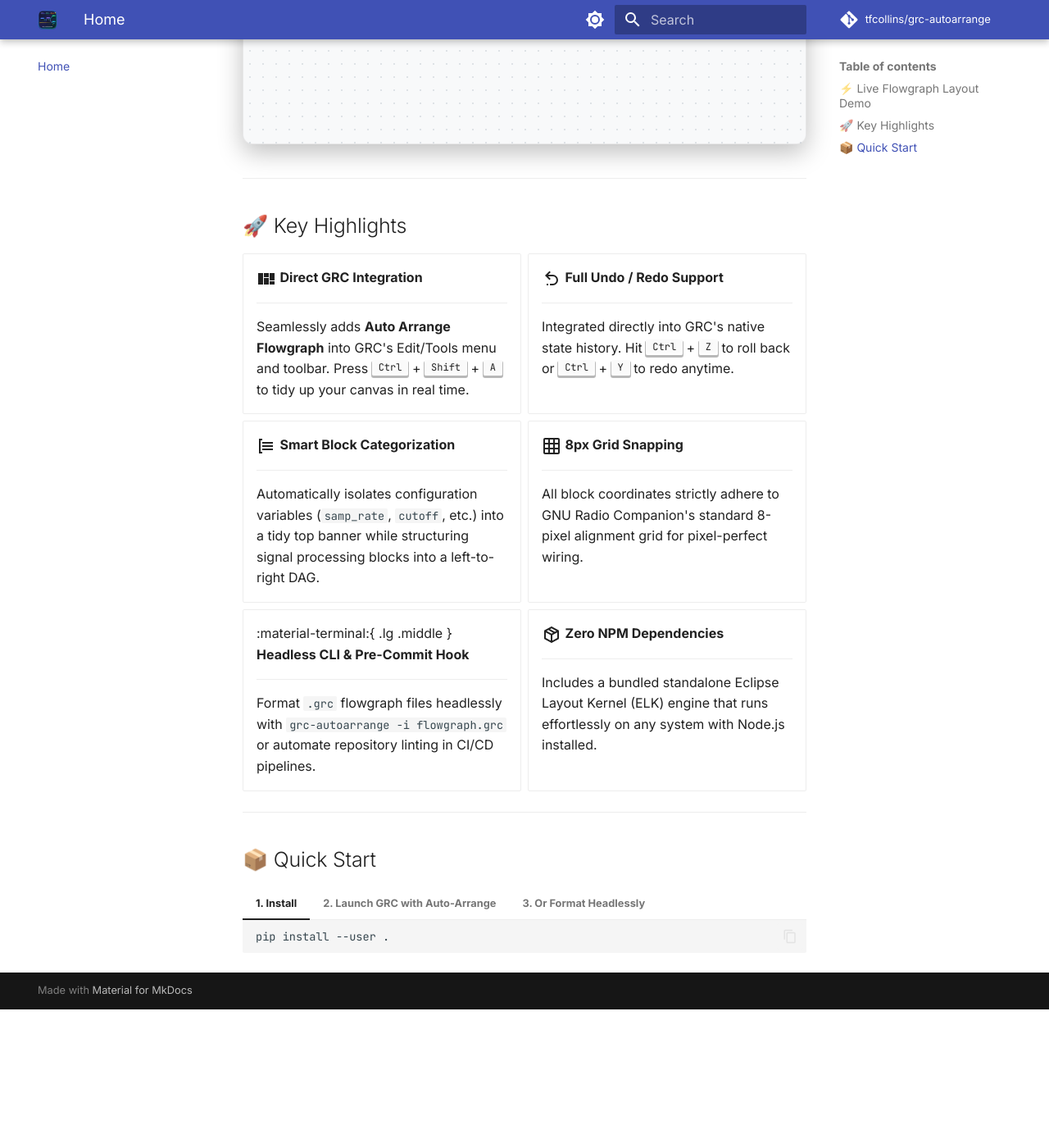
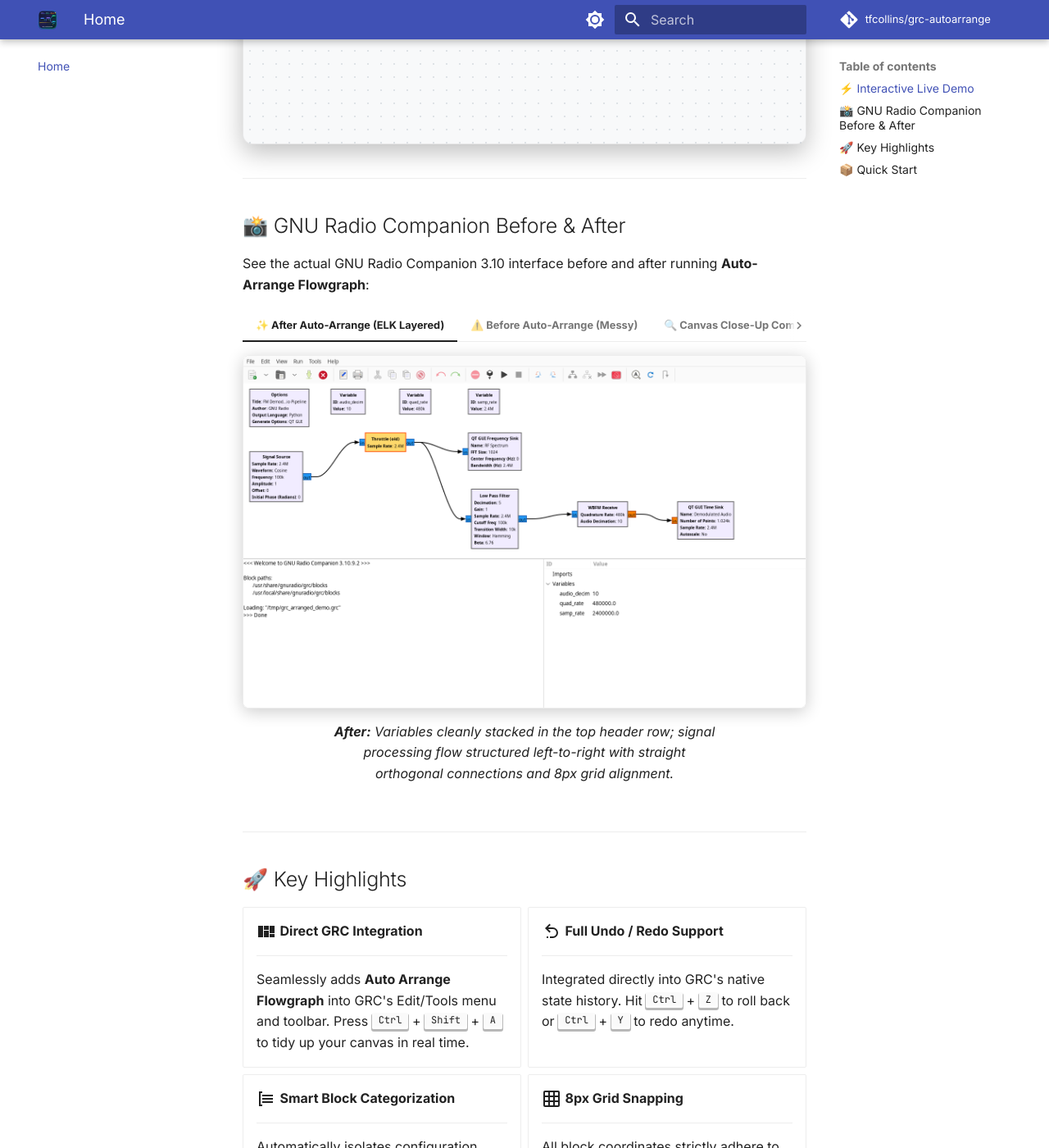
Before and after one commit to tfcollins/grc-autoarrange, an MkDocs documentation site: the page built from docs/index.md, in a window 1280 px wide and 1400 px high, scrolled down 1109 px. Shown: the whole window at 82% size. Built offline with MkDocs 1.6.1 and Material for MkDocs 9.7.7, drawn with Linux system fonts in a browser that asks for light colours; comment, search, counter and statistics services are not loaded; before the commit the page ends 2340 px from its top, so only the background shows below that; some of the changed text lies outside the part shown.

Commit message:
Add before and after GNU Radio Companion screenshots to README and documentation

```diff
--- a/docs/index.md
+++ b/docs/index.md
@@ -10,7 +10,7 @@
 
 ---
 
-## ⚡ Live Flowgraph Layout Demo
+## ⚡ Interactive Live Demo
 
 Watch messy, tangled flowgraphs automatically arrange into an optimal layered DAG with zero cable crossings:
 
@@ -30,6 +30,33 @@
     <!-- Interactive SVG rendered by flowgraph_anim.js -->
   </div>
 </div>
+
+---
+
+## 📸 GNU Radio Companion Before & After
+
+See the actual GNU Radio Companion 3.10 interface before and after running **Auto-Arrange Flowgraph**:
+
+=== "✨ After Auto-Arrange (ELK Layered)"
+
+    <figure markdown>
+      ![GNU Radio Companion After Auto-Arrange](assets/grc_window_after.png){ width="100%" style="border-radius: 8px; border: 1px solid var(--md-default-fg-color--lightest); box-shadow: 0 4px 20px rgba(0,0,0,0.2);" }
+      <figcaption><strong>After:</strong> Variables cleanly stacked in the top header row; signal processing flow structured left-to-right with straight orthogonal connections and 8px grid alignment.</figcaption>
+    </figure>
+
+=== "⚠️ Before Auto-Arrange (Messy)"
+
+    <figure markdown>
+      ![GNU Radio Companion Before Auto-Arrange](assets/grc_window_before.png){ width="100%" style="border-radius: 8px; border: 1px solid var(--md-default-fg-color--lightest); box-shadow: 0 4px 20px rgba(0,0,0,0.2);" }
+      <figcaption><strong>Before:</strong> Blocks scattered randomly across the canvas with backwards routing, intersecting wires, and misaligned variables.</figcaption>
+    </figure>
+
+=== "🔍 Canvas Close-Up Comparison"
+
+    | Before Auto-Arrange | After Auto-Arrange |
+    | :---: | :---: |
+    | ![Canvas Before](assets/grc_canvas_before.png){ style="border-radius: 6px; border: 1px solid var(--md-default-fg-color--lightest);" } | ![Canvas After](assets/grc_canvas_after.png){ style="border-radius: 6px; border: 1px solid var(--md-default-fg-color--lightest);" } |
+    | <em>Scattered blocks, tangled diagonal wires</em> | <em>Clean layered DAG, variables in header banner</em> |
 
 ---
 
```
Also changed, not shown: README.md (+9 -0 lines), docs/gui_addon.md (+22 -0 lines), docs/assets/grc_canvas_after.png (added), docs/assets/grc_canvas_before.png (added), docs/assets/grc_window_after.png (added), docs/assets/grc_window_before.png (added).
